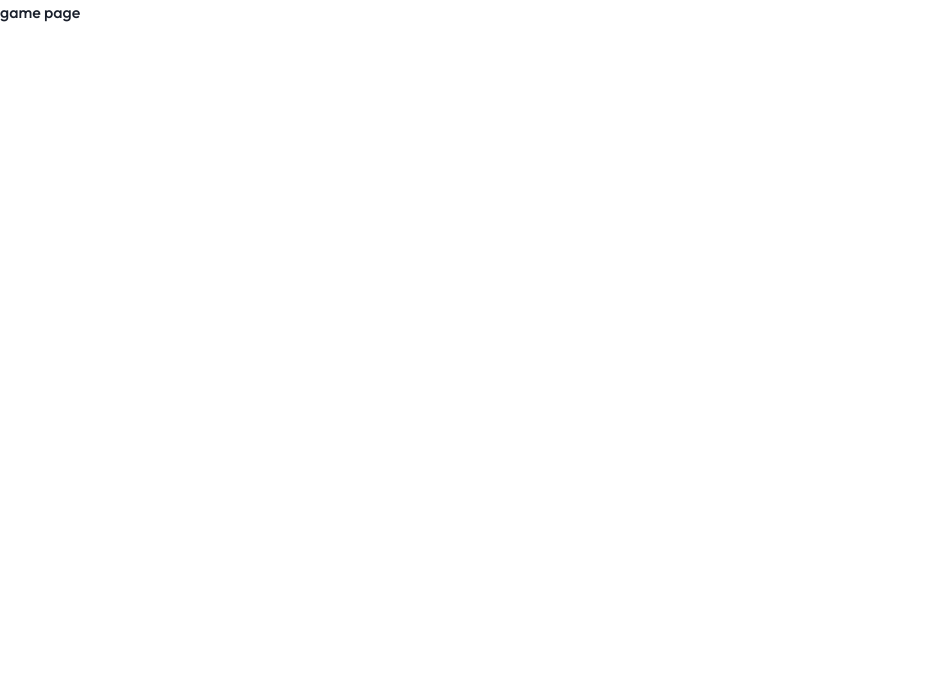
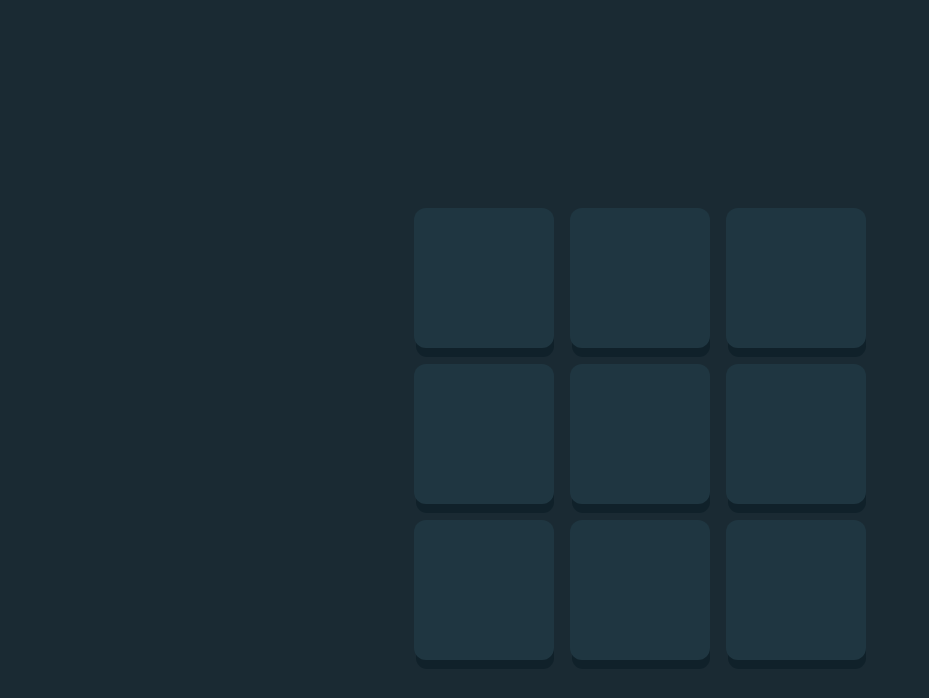
Before and after one commit to codymjarrett/tictactoe, a Next.js app: page /game in a window 1280 px wide. Shown: the top 698 px of the page, without its empty margins (0-929 px from the left). Built offline with nearby package versions, Linux system fonts and the light colour scheme.

Commit message:
nice progress

```diff
--- /dev/null
+++ b/components/Layout.tsx
@@ -0,0 +1,17 @@
+import React from 'react'
+
+import { Box, Center } from '@chakra-ui/react'
+
+const Layout = ({
+  children,
+}: {
+  children: React.ReactNode | React.ReactNode[]
+}) => {
+  return (
+    <Box bg="app.darkNavy" h="100vh">
+      <Center>{children}</Center>
+    </Box>
+  )
+}
+
+export default Layout
--- a/features/app/appSlice.ts
+++ b/features/app/appSlice.ts
@@ -6,12 +6,14 @@ interface AppState {
   initialMakerSelection: TypeMarkerSelection | null
   playerOne: TypeMarkerSelection | null
   playerTwo: TypeMarkerSelection | null
+  matrix: Array<null | 'X' | 'O'>
 }
 
 const initialState: AppState = {
   initialMakerSelection: null,
   playerOne: null,
   playerTwo: null,
+  matrix: [null, null, null, null, null, null, null, null, null],
 }
 
 export const appSlice = createSlice({
--- /dev/null
+++ b/hooks.ts
@@ -0,0 +1,6 @@
+import { TypedUseSelectorHook, useDispatch, useSelector } from 'react-redux'
+import type { RootState, AppDispatch } from './store'
+
+// Use throughout your app instead of plain `useDispatch` and `useSelector`
+export const useAppDispatch = () => useDispatch<AppDispatch>()
+export const useAppSelector: TypedUseSelectorHook<RootState> = useSelector
--- a/pages/game.tsx
+++ b/pages/game.tsx
@@ -1,7 +1,41 @@
 import type { NextPage } from 'next'
+import { useAppSelector } from '../hooks'
+
+import { Box, Grid, GridItem } from '@chakra-ui/react'
+
+import Layout from '../components/Layout'
+
+const GameMatrix = () => {
+  const matrix = useAppSelector((state) => state.app.matrix)
+  const matrixLength = matrix.length
+
+  return (
+    <Grid
+      h="461px"
+      templateRows={`repeat(3, 140px)`}
+      templateColumns={`repeat(3, 140px)`}
+      gap={4}
+    >
+      {matrix.map((m, idx) => (
+        <GridItem
+          bg="app.SemiDarkNavy"
+          borderRadius="xl"
+          key={idx}
+          style={{ boxShadow: '#10212A 1px 10px 0px -1px' }}
+        />
+      ))}
+    </Grid>
+  )
+}
 
 const Game: NextPage = () => {
-  return <div>game page</div>
+  return (
+    <Layout>
+      <Box mt={52}>
+        <GameMatrix />
+      </Box>
+    </Layout>
+  )
 }
 
 export default Game
--- a/theme/index.ts
+++ b/theme/index.ts
@@ -4,10 +4,11 @@ export const theme = extendTheme({
   colors: {
     app: {
       darkNavy: '#1A2A33',
-      lighterNavy: '#1F3641',
+      SemiDarkNavy: '#1F3641',
       darkSilver: '#A8BFC9',
       yellow: '#F2B137',
       lightBlue: '#31C3BD',
+      semiLightBlue: '#65E9E4',
     },
   },
   fonts: {
```
Also changed, not shown: components/PlayerButton.tsx (+8 -1 lines), pages/index.tsx (+13 -6 lines).
